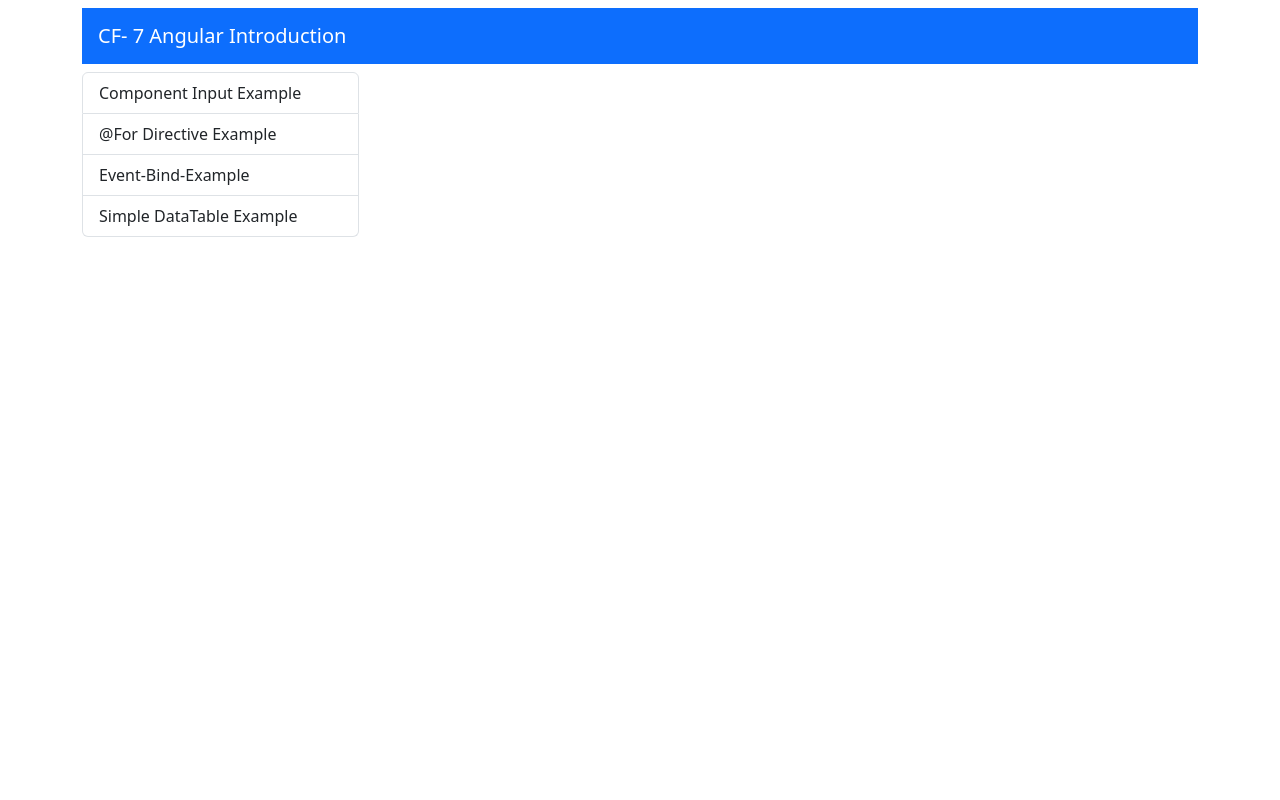
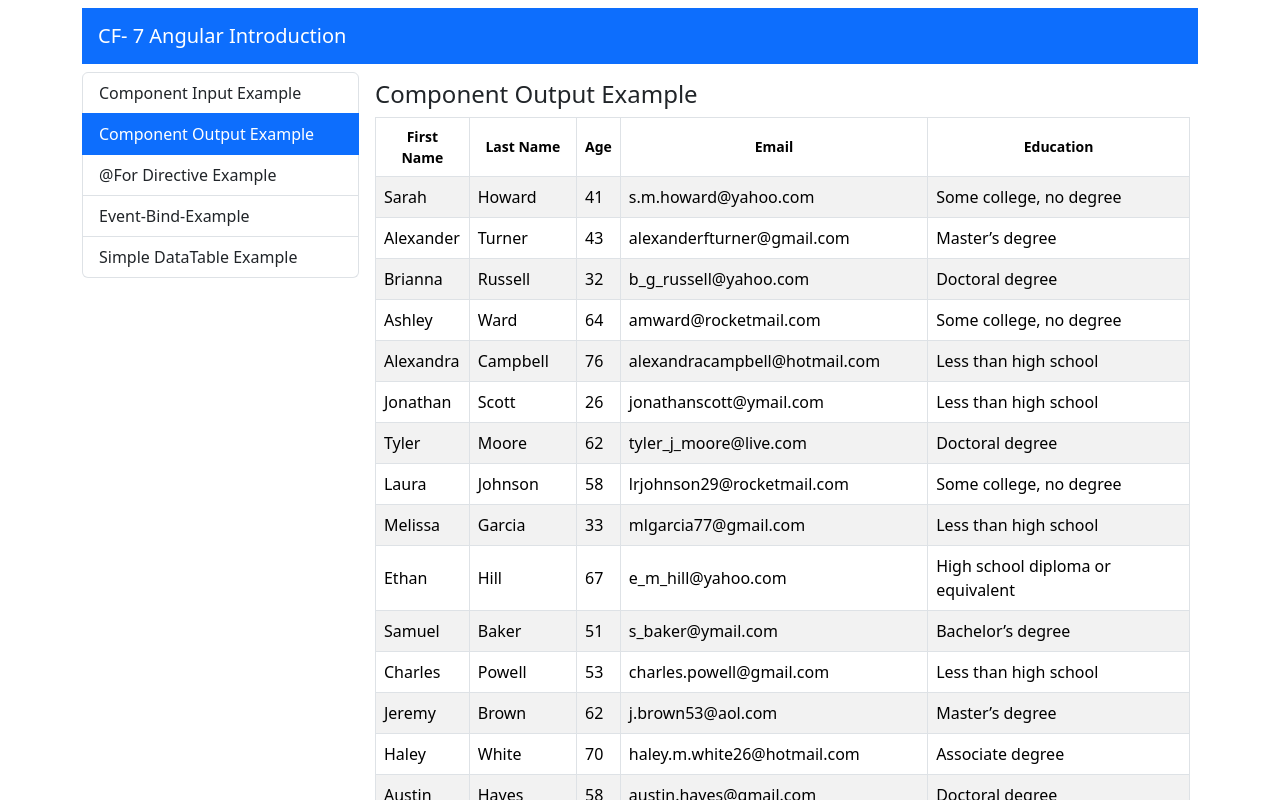
Before and after one commit to Nikolasama89/cf-angular-introduction, an Angular app: page /component-output-example in a window 1280 px wide. Before the commit this address led to /. Shown: the top 800 px of the page. Built offline with nearby package versions, Linux system fonts and the light colour scheme.

Commit message:
feat: output example from child to parent

```diff
--- a/src/app/app.routes.ts
+++ b/src/app/app.routes.ts
@@ -4,11 +4,13 @@
 import { ComponentInputExampleComponent } from './components/component-input-example/component-input-example.component';
 import { EventBindExampleComponent } from './components/event-bind-example/event-bind-example.component';
 import { SimpleDatatableExampleComponent } from './components/simple-datatable-example/simple-datatable-example.component';
+import { ComponentOutputExampleComponent } from './components/component-output-example/component-output-example.component';
 
 
 export const routes: Routes = [
   { path: "for-directive-example", component: ForDirectiveExampleComponent },
   { path: "component-input-example", component: ComponentInputExampleComponent },
+  { path: "component-output-example", component: ComponentOutputExampleComponent},
   { path: "event-bind-example", component: EventBindExampleComponent },
   { path: "simple-datatable-example", component: SimpleDatatableExampleComponent},
   { path:"welcome", component: WelcomeComponent },
--- /dev/null
+++ b/src/app/components/component-output-example/component-output-example.component.html
@@ -0,0 +1,3 @@
+<h4>Component Output Example</h4>
+<!-- To input data μεσα σε brackets to output personClicked μεσα σε παρενθεσεις -->
+<app-simple-datatable [data]="manyPerson" (personClicked)="showPersonClicked($event)"></app-simple-datatable>
--- /dev/null
+++ b/src/app/components/component-output-example/component-output-example.component.ts
@@ -0,0 +1,31 @@
+import { Component } from '@angular/core';
+import { EPerson, ManyPerson } from 'src/app/shared/interfaces/eperson';
+import { SimpleDatatableComponent } from '../simple-datatable/simple-datatable.component';
+
+@Component({
+  selector: 'app-component-output-example',
+  imports: [SimpleDatatableComponent],
+  templateUrl: './component-output-example.component.html',
+  styleUrl: './component-output-example.component.css'
+})
+export class ComponentOutputExampleComponent {
+  manyPerson = ManyPerson;
+
+  showPersonClicked(person: EPerson) {
+    console.log("Component Output ", person);
+    alert(this.personTemplate(person))
+  }
+
+  personTemplate(person: EPerson) {
+    return `
+    Person Details
+
+    First Name: ${person.givenName}
+    Last Name: ${person.surName}
+    Age : ${person.age}
+    Email: ${person.email}
+    Education: ${person.education}
+    `
+  }
+
+}
--- a/src/app/components/list-group-menu/list-group-menu.component.ts
+++ b/src/app/components/list-group-menu/list-group-menu.component.ts
@@ -10,6 +10,7 @@
 export class ListGroupMenuComponent {
   menu = [
     {text: "Component Input Example", linkName: "component-input-example"},
+    {text: "Component Output Example", linkName: "component-output-example"},
     {text: "@For Directive Example", linkName: "for-directive-example"},
     {text: "Event-Bind-Example", linkName: "event-bind-example"},
     {text: "Simple DataTable Example", linkName: "simple-datatable-example"}
--- a/src/app/components/simple-datatable/simple-datatable.component.ts
+++ b/src/app/components/simple-datatable/simple-datatable.component.ts
@@ -1,4 +1,4 @@
-import { Component, Input } from '@angular/core';
+import { Component, EventEmitter, Input, Output } from '@angular/core';
 import { EPerson } from 'src/app/shared/interfaces/eperson';
 import {sortBy} from "lodash-es";
 
@@ -10,6 +10,7 @@
 })
 export class SimpleDatatableComponent {
   @Input() data: EPerson[] | undefined;
+  @Output() personClicked = new EventEmitter<EPerson>()
 
   sortOrder = {
     givenName: "none",
@@ -39,6 +40,7 @@
 
   onPersonClicked(person: EPerson) {
     console.log("Person>>>> ", person);
+    this.personClicked.emit(person);
   }
 
   sortSign(sortKey: keyof EPerson): string {
```
Also changed, not shown: src/app/components/component-output-example/component-output-example.component.css (added), 1 other file (tests, documents, lock files or other folders).
